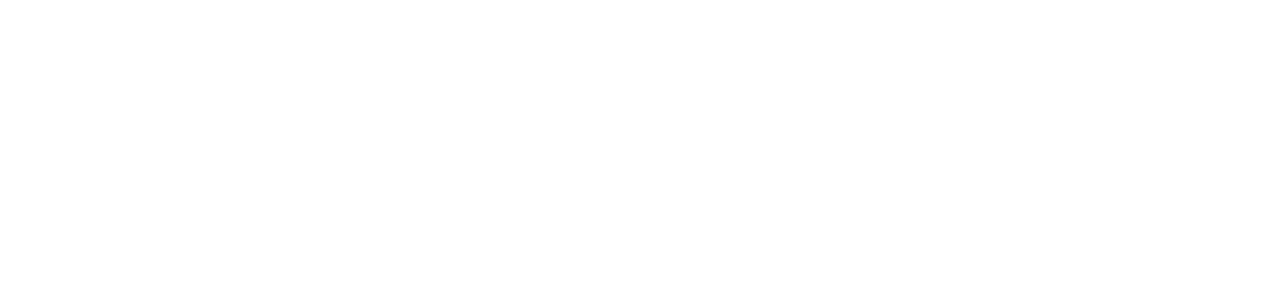
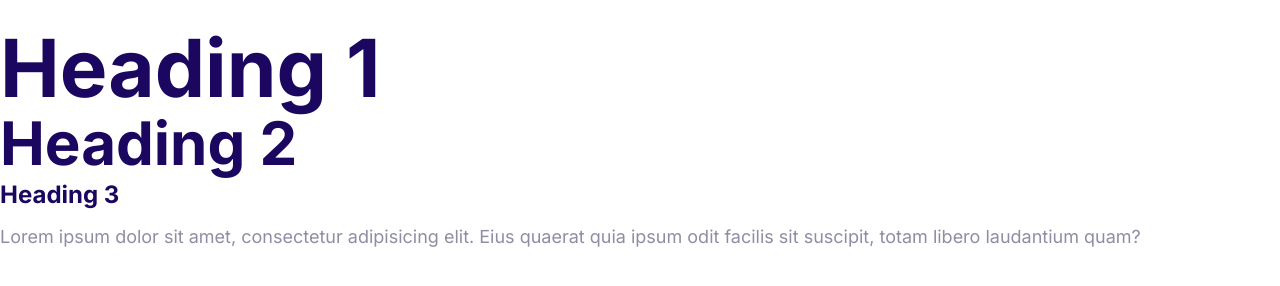
Before and after one commit to Bombar77/CSS-and-HTML, a plain HTML site: page index.html in a window 1280 px wide. Drawn offline with Linux system fonts and the light colour scheme.

Commit message:
Define the font styles.

```diff
--- a/CSS/styles.css
+++ b/CSS/styles.css
@@ -5,3 +5,54 @@
     --color-heading: #1b0760;
     --color-body: #918ca4;
 }
+
+html {
+    font-size: 62.5%;
+
+}
+
+body {
+    font-family: Inter, Arial, Helvetica, sans-serif;
+    font-size: 2.4rem;
+    line-height: 1.5em;
+    color: var(--color-body);
+}
+
+h1, h2, h3 {
+    color: var(--color-heading);
+    margin-bottom: 1.5rem;
+}
+
+h1 {
+    font-size: 7rem;
+}
+
+h2 {
+    font-size: 4rem;
+}
+
+h3 {
+    font-size: 3rem;
+}
+
+p {
+    margin-top: 0;
+}
+
+@media screen and (min-width: 1024px) {
+    body {
+        font-size: 1.8rem;
+    }
+
+    h1 {
+        font-size: 8rem;
+    }
+
+    h2 {
+        font-size: 6rem;
+    }
+
+    h3 {
+        font-size: 2.4rem;
+    }
+}
--- a/index.html
+++ b/index.html
@@ -3,9 +3,23 @@
   <head>
     <meta charset="UTF-8" />
     <meta name="viewport" content="width=device-width, initial-scale=1.0" />
+    <link rel="preconnect" href="https://fonts.googleapis.com" />
+    <link rel="preconnect" href="https://fonts.gstatic.com" crossorigin />
+    <link
+      href="https://fonts.googleapis.com/css2?family=Inter:wght@400;700&display=swap"
+      rel="stylesheet"
+    />
     <link rel="stylesheet" href="CSS/normalize.css" />
     <link rel="stylesheet" href="CSS/styles.css" />
     <title>Document</title>
   </head>
-  <body></body>
+  <body>
+    <h1>Heading 1</h1>
+    <h2>Heading 2</h2>
+    <h3>Heading 3</h3>
+    <p>
+      Lorem ipsum dolor sit amet, consectetur adipisicing elit. Eius quaerat
+      quia ipsum odit facilis sit suscipit, totam libero laudantium quam?
+    </p>
+  </body>
 </html>
```
